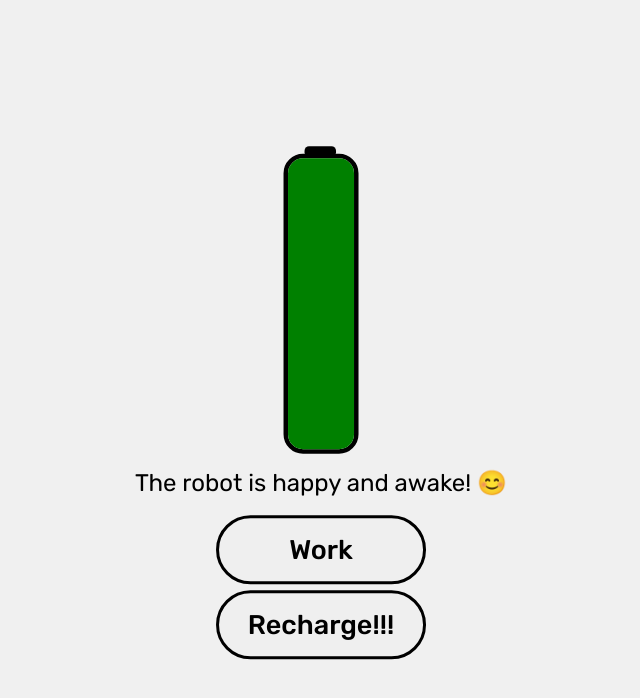
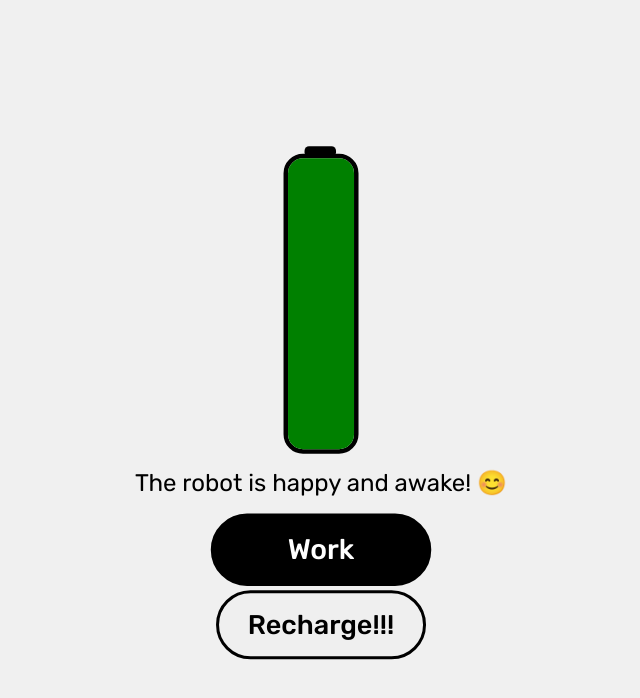
Before and after one commit to KaninGleb/Robot-Energy, a plain HTML site: page index.html in a window 1280 px wide. In both pictures the pointer is over the button "Work". Shown: the whole page, without its empty margins (319-959 px from the left). Drawn offline with Linux system fonts and the light colour scheme.

Commit message:
Hover added

```diff
--- a/styles.css
+++ b/styles.css
@@ -87,4 +87,11 @@ button {
     border-radius: 25px;
     min-width: 140px;
     min-height: 35px;
+    transition: .2s;
 }
+
+button:hover {
+    color: #ffffff;
+    background-color: #000;
+    transform: scale(1.05);
+}
```
